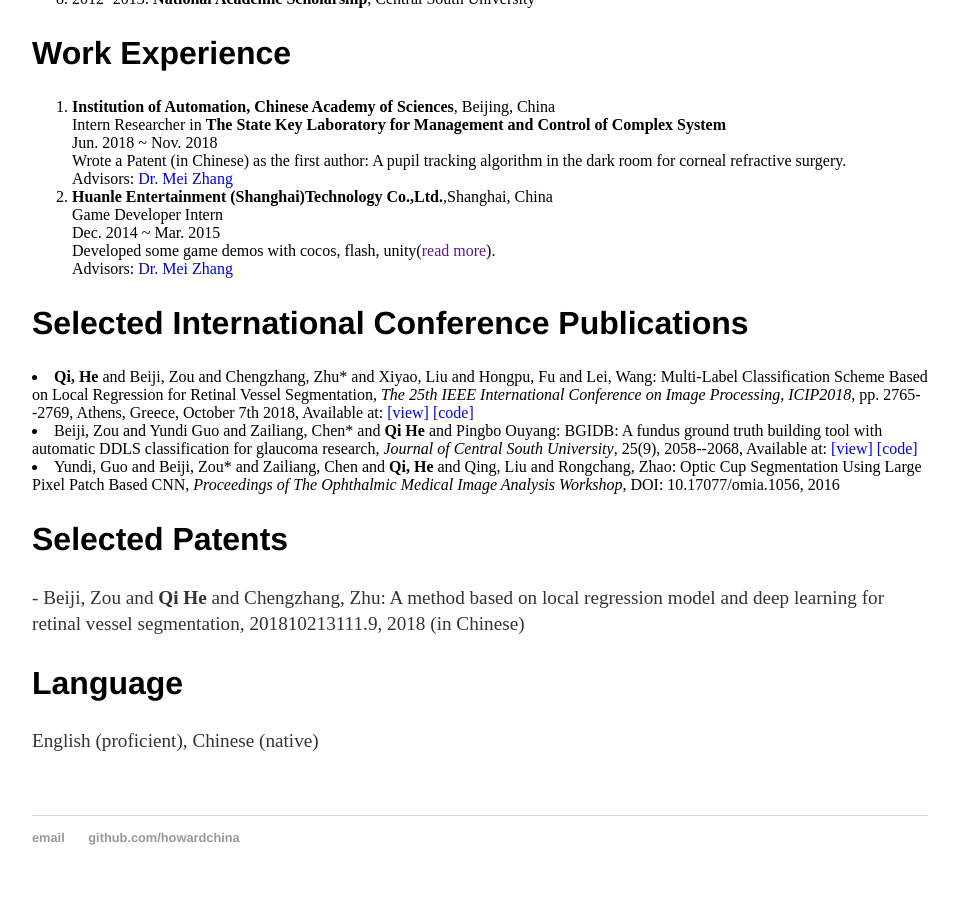
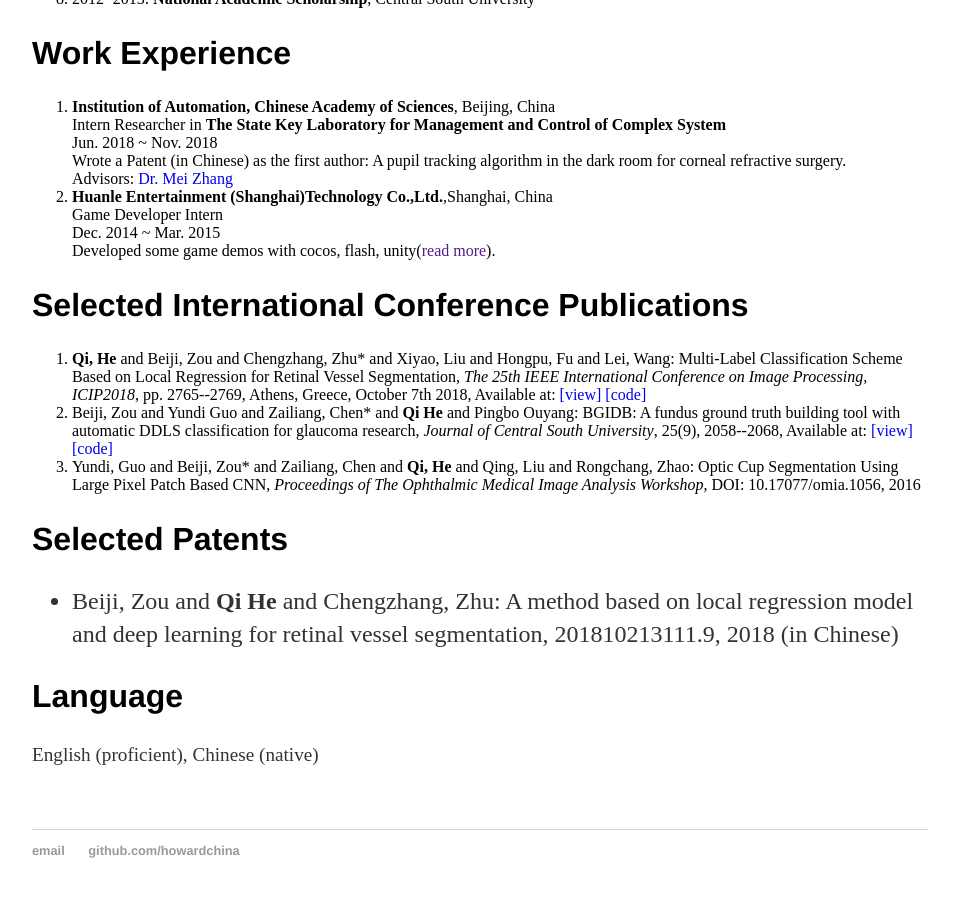
Before and after one commit to howardchina/howardchina.github.io, a Jekyll site: the page built from index.html, in a window 1280 px wide and 900 px high, scrolled down 1271 px. Shown: the top 897 px of the window, without its empty margins (160-1119 px from the left). Built offline with Jekyll 4.4.1, drawn with Linux system fonts in a browser that asks for light colours.

Commit message:
revise blog layouts

```diff
--- a/index.html
+++ b/index.html
@@ -61,17 +61,19 @@
 						Game Developer Intern<br>
 						Dec. 2014 ~ Mar. 2015<br>
 						Developed some game demos with cocos, flash, unity(<a href="">read more</a>).<br>
-						Advisors: <a href="mailto:mei.zhang@ia.ac.cn">Dr. Mei Zhang</a></li>
 					</ol>
 
 					<h2>Selected International Conference Publications</h2>
-
-					<li><strong>Qi, He</strong> and Beiji, Zou and Chengzhang, Zhu* and Xiyao, Liu and Hongpu, Fu and Lei, Wang: Multi-Label Classification Scheme Based on Local Regression for Retinal Vessel Segmentation, <em>The 25th IEEE International Conference on Image Processing, ICIP2018</em>, pp. 2765--2769, Athens, Greece, October 7th 2018, Available at: <a href="https://ieeexplore.ieee.org/document/8451415">[view]</a> <a href="https://github.com/howardchina/MULTI-LABEL-CLASSIFICATION-SCHEME-BASED-ON-LOCAL-REGRESSION-FOR-RETINAL-VESSEL-SEGMENTATION">[code]</a></li>
-					<li>Beiji, Zou and Yundi  Guo and Zailiang, Chen* and <strong>Qi He</strong> and Pingbo Ouyang: BGIDB: A fundus ground truth building tool with automatic DDLS classification for glaucoma research, <em>Journal of Central South University</em>, 25(9), 2058--2068, Available at: <a href="https://link.springer.com/article/10.1007/s11771-018-3895-4">[view]</a> <a href="https://github.com/howardchina/BGIDB">[code]</a></li>
-					<li>Yundi, Guo and Beiji, Zou* and Zailiang, Chen and <strong>Qi, He</strong> and Qing, Liu and Rongchang, Zhao: Optic Cup Segmentation Using Large Pixel Patch Based CNN, <em>Proceedings of The Ophthalmic Medical Image Analysis Workshop</em>, DOI: 10.17077/omia.1056, 2016</li>
+					<ol>
+						<li><strong>Qi, He</strong> and Beiji, Zou and Chengzhang, Zhu* and Xiyao, Liu and Hongpu, Fu and Lei, Wang: Multi-Label Classification Scheme Based on Local Regression for Retinal Vessel Segmentation, <em>The 25th IEEE International Conference on Image Processing, ICIP2018</em>, pp. 2765--2769, Athens, Greece, October 7th 2018, Available at: <a href="https://ieeexplore.ieee.org/document/8451415">[view]</a> <a href="https://github.com/howardchina/MULTI-LABEL-CLASSIFICATION-SCHEME-BASED-ON-LOCAL-REGRESSION-FOR-RETINAL-VESSEL-SEGMENTATION">[code]</a></li>
+						<li>Beiji, Zou and Yundi  Guo and Zailiang, Chen* and <strong>Qi He</strong> and Pingbo Ouyang: BGIDB: A fundus ground truth building tool with automatic DDLS classification for glaucoma research, <em>Journal of Central South University</em>, 25(9), 2058--2068, Available at: <a href="https://link.springer.com/article/10.1007/s11771-018-3895-4">[view]</a> <a href="https://github.com/howardchina/BGIDB">[code]</a></li>
+						<li>Yundi, Guo and Beiji, Zou* and Zailiang, Chen and <strong>Qi, He</strong> and Qing, Liu and Rongchang, Zhao: Optic Cup Segmentation Using Large Pixel Patch Based CNN, <em>Proceedings of The Ophthalmic Medical Image Analysis Workshop</em>, DOI: 10.17077/omia.1056, 2016</li>
+					</ol>
 
 					<h2>Selected Patents</h2>
-					<p>- Beiji, Zou and <strong>Qi He</strong> and Chengzhang, Zhu: A method based on local regression model and deep learning for retinal vessel segmentation, 201810213111.9, 2018 (in Chinese)</p>
+					<ul>
+						<li>Beiji, Zou and <strong>Qi He</strong> and Chengzhang, Zhu: A method based on local regression model and deep learning for retinal vessel segmentation, 201810213111.9, 2018 (in Chinese)</li>
+					</ul>
 
 					<h2>Language</h2>
 					<p>English (proficient), Chinese (native)</p>
```
